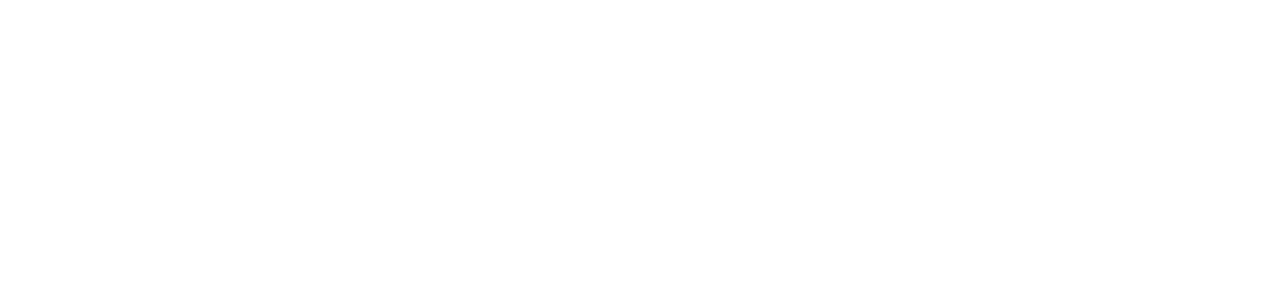
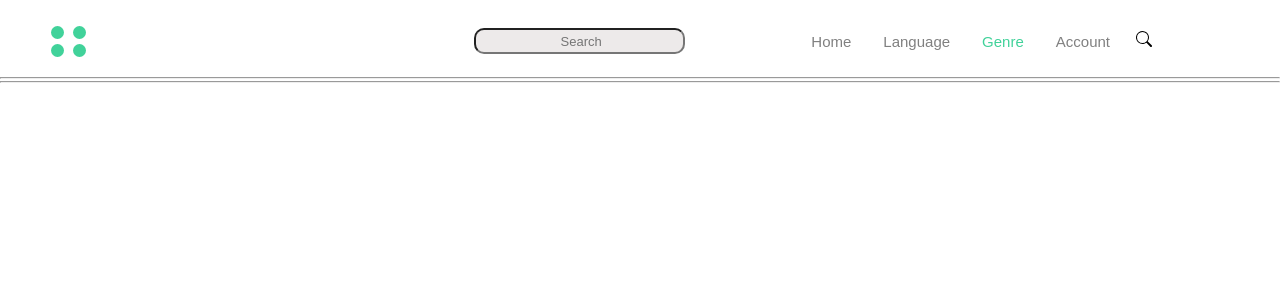
Before and after one commit to karthik-924/cmovie, a React (Create React App) app: page /genre in a window 1280 px wide. Before the commit this address had no page. Shown: the top 300 px of the page. Built offline with nearby package versions, Linux system fonts and the light colour scheme.

Commit message:
navbar changes

```diff
--- a/src/App.js
+++ b/src/App.js
@@ -3,13 +3,19 @@
 import Login from './components/Login';
 import Mainpage from './components/Mainpage';
 import './App.css';
+import Language from './components/Language';
+import Genre from './components/Genre';
+import Account from './components/Account';
 
 function App() {
   return (
     <Router>
       <Routes>
         <Route path='/' element={<Login/>} />
-        <Route path='/main' element={<Mainpage/>}/>
+        <Route path='/main' element={<Mainpage />} />
+        <Route path='/language' element={<Language />} />
+        <Route path='/genre' element={<Genre />} />
+        <Route path='/account' element={<Account/>}/>
       </Routes>
     </Router>
   );
--- /dev/null
+++ b/src/components/Account.js
@@ -0,0 +1,11 @@
+import React from 'react'
+import Navigation from './Navigation'
+const Account = () => {
+  return (
+    <div>
+      <Navigation present="Account"/>
+    </div>
+  )
+}
+
+export default Account
--- /dev/null
+++ b/src/components/Genre.js
@@ -0,0 +1,11 @@
+import React from 'react'
+import Navigation from './Navigation'
+const Genre = () => {
+  return (
+    <div>
+      <Navigation present="Genre"/>
+    </div>
+  )
+}
+
+export default Genre
--- /dev/null
+++ b/src/components/Language.js
@@ -0,0 +1,11 @@
+import React from 'react'
+import Navigation from './Navigation'
+const Language = () => {
+  return (
+    <div>
+      <Navigation present="Language"/>
+    </div>
+  )
+}
+
+export default Language
--- a/src/components/Mainpage.js
+++ b/src/components/Mainpage.js
@@ -18,7 +18,7 @@
   },[])
   return (
     <div>
-      <Navigation/>
+      <Navigation present="Home"/>
       <h1>Mainpage</h1>
     </div>
   )
--- a/src/components/Navigation.css
+++ b/src/components/Navigation.css
@@ -49,9 +49,7 @@
 /* .search{
     margin-left: 1%;
 } */
-::-webkit-input-placeholder { /* WebKit browsers */
-    padding-left: 40%;
-}
+
 .searchbar{
     width: 200px;
     height: 20px;
@@ -73,3 +71,7 @@
 .nonactive{
     display: none;
 }
+.searchbar::-webkit-input-placeholder{
+    text-align: center;
+    padding-left: 0;
+}
--- a/src/components/Navigation.js
+++ b/src/components/Navigation.js
@@ -1,8 +1,11 @@
 import React from "react";
 import "./Navigation.css";
 import { BsSearch } from 'react-icons/bs'
-import {useState} from 'react'
-const Navigation = () => {
+import { useState } from 'react'
+import {useNavigate} from 'react-router-dom'
+const Navigation = (present) => {
+    console.log(present)
+    const navigate = useNavigate();
     const [active,setActive]=useState(true)
   return (
     <div>
@@ -14,13 +17,13 @@
           <div className="dot"></div>
               </div>
               <div className={active?"searchbardiv":"nonactive"}>
-                  <input type='text' placeholder="search" className="searchbar"/>
+                  <input type='text' placeholder="Search" className="searchbar"/>
         </div>
         <div className="navbar">
-          <button className="navbutton active">Home</button>
-          <button className="navbutton">Language</button>
-          <button className="navbutton">Genre</button>
-                  <button className="navbutton">Account</button>
+                  <button className={present.present==="Home"?"navbutton active":"navbutton"} onClick={()=>navigate("/main")}>Home</button>
+          <button className={present.present==="Language"?"navbutton active":"navbutton"} onClick={()=>navigate("/language")}>Language</button>
+          <button className={present.present==="Genre"?"navbutton active":"navbutton"} onClick={()=>navigate("/genre")}>Genre</button>
+                  <button className={present.present==="Account"?"navbutton active":"navbutton"} onClick={()=>navigate("/account")}>Account</button>
                   <BsSearch className="Search" onClick={()=>setActive(!active)}/>
         </div>
       </div>
```
